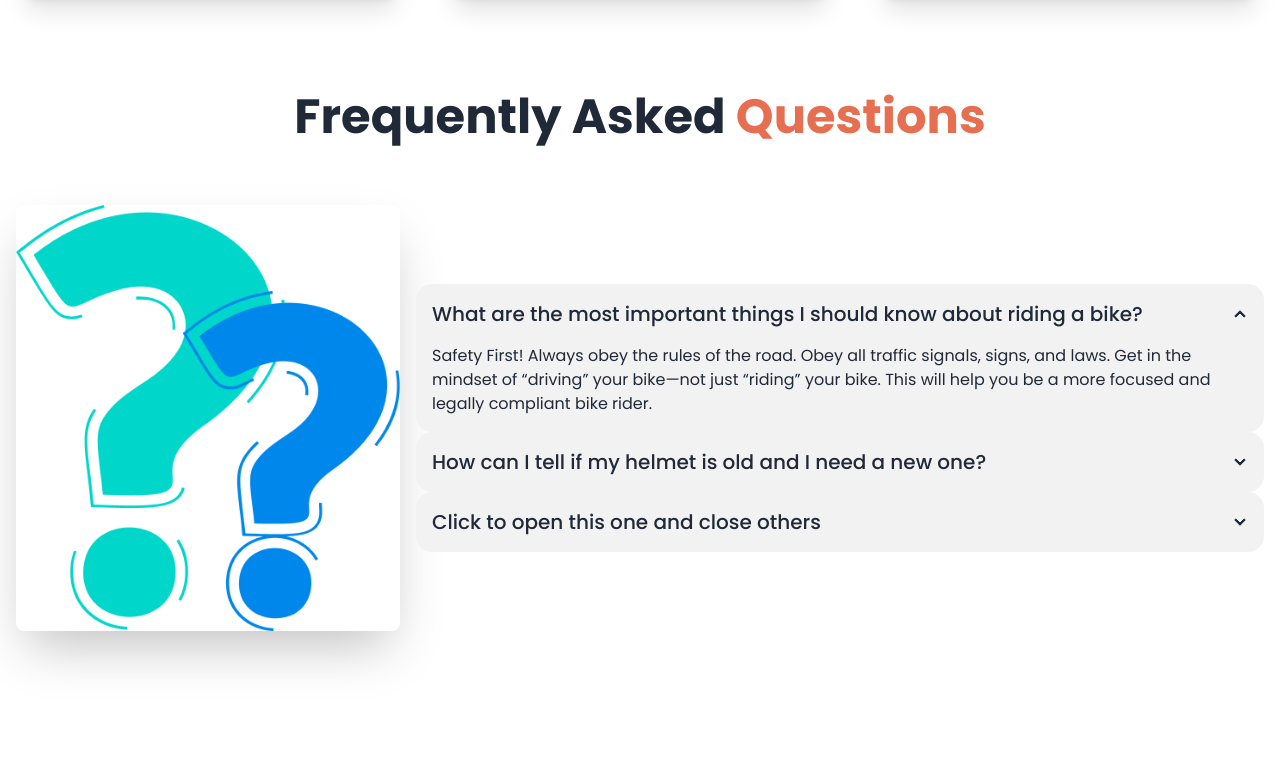
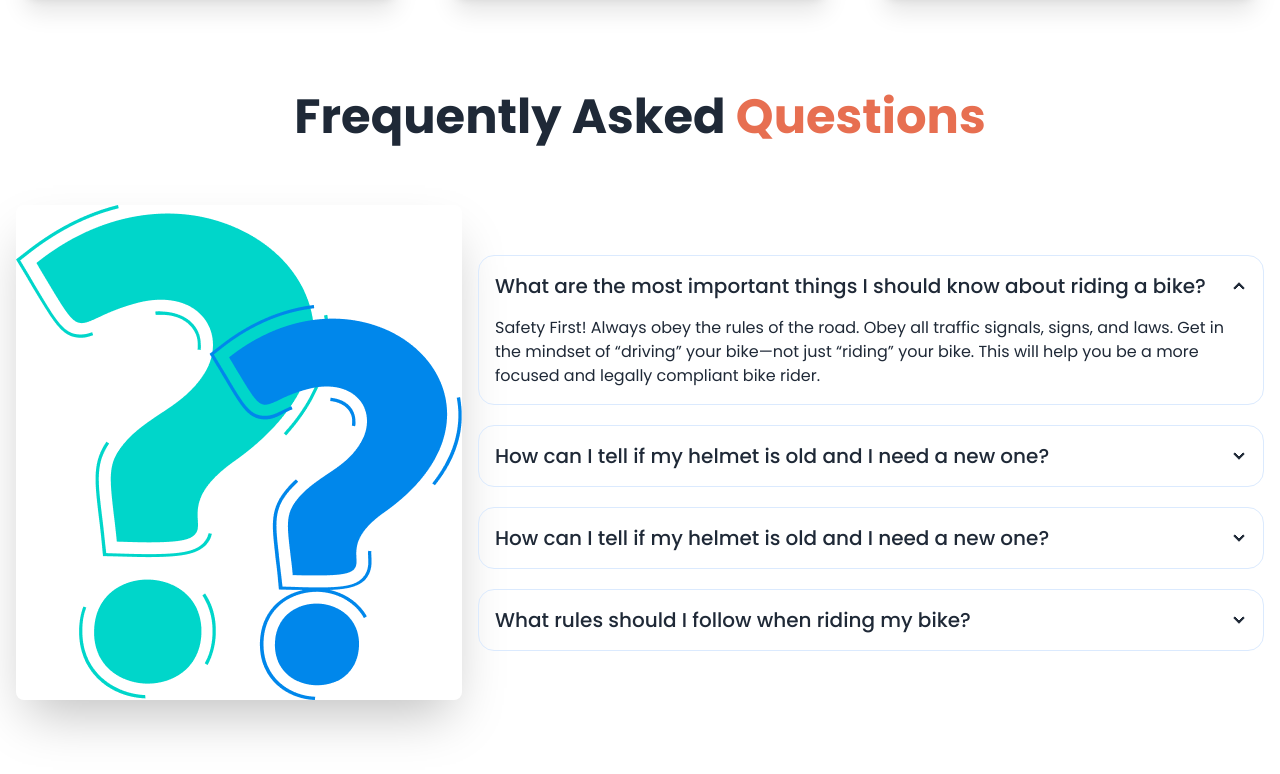
Before and after one commit to utshobiswas/Biker-Zone-with-Daisy-UI, a plain HTML site: page index.html in a window 1280 px wide. Shown: the part 1321-2095 px from the top of the page. Before the commit the page ends 2064 px from the top, so only its background shows below. Drawn offline with nearby package versions, Linux system fonts and the light colour scheme.

Commit message:
added FAQ  section

```diff
--- a/index.html
+++ b/index.html
@@ -171,13 +171,12 @@
                 <!-- card 1 -->
                 <div class="card bg-base-100 shadow-xl">
                     <figure>
-                      <img
-                        src="./images/others/latest1.png"
-                        alt="Shoes" />
+                        <img src="./images/others/latest1.png" alt="Shoes" />
                     </figure>
                     <div class="card-body">
                         <h2 class="card-title">Ducati XDIAVEL S-73</h2>
-                      <p>Lorem ipsum dolor sit amet, consectetur adipiscing elit. Lacus, fermentum amet faucibus sed id nisi lectus at.</p>
+                        <p>Lorem ipsum dolor sit amet, consectetur adipiscing elit. Lacus, fermentum amet faucibus sed
+                            id nisi lectus at.</p>
                         <div class="card-actions">
                             <button class="btn bg-bike-primary text-white">Read More</button>
                         </div>
@@ -186,13 +185,12 @@
                 <!-- card 2 -->
                 <div class="card bg-base-100 shadow-xl">
                     <figure>
-                      <img
-                        src="./images/others/latest2.png"
-                        alt="Shoes" />
+                        <img src="./images/others/latest2.png" alt="Shoes" />
                     </figure>
                     <div class="card-body">
                         <h2 class="card-title">Motorcycles & Scooters</h2>
-                      <p>Lorem ipsum dolor sit amet, consectetur adipiscing elit. Lacus, fermentum amet faucibus sed id nisi lectus at.</p>
+                        <p>Lorem ipsum dolor sit amet, consectetur adipiscing elit. Lacus, fermentum amet faucibus sed
+                            id nisi lectus at.</p>
                         <div class="card-actions">
                             <button class="btn bg-bike-primary text-white">Read More</button>
                         </div>
@@ -201,13 +199,12 @@
                 <!-- card 3 -->
                 <div class="card bg-base-100 shadow-xl">
                     <figure>
-                      <img
-                        src="./images/others/latest3.png"
-                        alt="Shoes" />
+                        <img src="./images/others/latest3.png" alt="Shoes" />
                     </figure>
                     <div class="card-body">
                         <h2 class="card-title">2021 Honda CBR500R</h2>
-                      <p>Lorem ipsum dolor sit amet, consectetur adipiscing elit. Lacus, fermentum amet faucibus sed id nisi lectus at.</p>
+                        <p>Lorem ipsum dolor sit amet, consectetur adipiscing elit. Lacus, fermentum amet faucibus sed
+                            id nisi lectus at.</p>
                         <div class="card-actions">
                             <button class="btn bg-bike-primary text-white">Read More</button>
                         </div>
@@ -217,35 +214,51 @@
         </section>
         <!-- FAQ Section -->
         <section class="my-24">
-            <h3 class="text-5xl font-bold text-center mb-12">Frequently Asked <span class="text-bike-primary">Questions</span></h3>
+            <h3 class="text-5xl font-bold text-center mb-12">Frequently Asked <span
+                    class="text-bike-primary">Questions</span></h3>
             <div class="hero">
                 <div class="hero-content flex-col lg:flex-row">
-                  <img
-                    src="./images/others/faq.png"
-                    class="max-w-sm rounded-lg shadow-2xl" />
-                 <div>
-                    <div class="collapse collapse-arrow bg-base-200">
+                    <img src="./images/others/faq.png" class="max-w-md rounded-lg shadow-2xl" />
+                    <div class="space-y-5">
+                        <div class="collapse collapse-arrow border border-blue-100">
                             <input type="radio" name="my-accordion-2" checked="checked" />
                             <div class="collapse-title text-xl font-medium">What are the most important things I should
                                 know about riding a bike?</div>
                             <div class="collapse-content">
-                          <p>Safety First! Always obey the rules of the road. Obey all traffic signals, signs, and laws. Get in the mindset of “driving” your bike—not just “riding” your bike. This will help you be a more focused and legally compliant bike rider. </p>
+                                <p>Safety First! Always obey the rules of the road. Obey all traffic signals, signs, and
+                                    laws. Get in the mindset of “driving” your bike—not just “riding” your bike. This
+                                    will help you be a more focused and legally compliant bike rider. </p>
                             </div>
                         </div>
-                      <div class="collapse collapse-arrow bg-base-200">
+                        <div class="collapse collapse-arrow border border-blue-100">
                             <input type="radio" name="my-accordion-2" />
-                        <div class="collapse-title text-xl font-medium">How can I tell if my helmet is old and I need a
+                            <div class="collapse-title text-xl font-medium">How can I tell if my helmet is old and I
+                                need a
                                 new one?</div>
                             <div class="collapse-content">
-                          <p>Safety First! Always obey the rules of the road. Obey all traffic signals, signs, and laws. Get in the mindset of “driving” your bike—not just “riding” your bike. This will help you be a more focused and legally compliant bike rider. </p>
+                                <p>Safety First! Always obey the rules of the road. Obey all traffic signals, signs, and
+                                    laws. Get in the mindset of “driving” your bike—not just “riding” your bike. This
+                                    will help you be a more focused and legally compliant bike rider. </p>
                             </div>
                         </div>
-                      <div class="collapse collapse-arrow bg-base-200">
+                        <div class="collapse collapse-arrow border border-blue-100">
                             <input type="radio" name="my-accordion-2" />
-                        <div class="collapse-title text-xl font-medium">Click to open this one and close others</div>
+                            <div class="collapse-title text-xl font-medium">How can I tell if my helmet is old and I
+                                need a new one?</div>
                             <div class="collapse-content">
-                          <p>Safety First! Always obey the rules of the road. Obey all traffic signals, signs, and laws. Get in the mindset of “driving” your bike—not just “riding” your bike. This will help you be a more focused and legally compliant bike rider. </p>
+                                <p>Safety First! Always obey the rules of the road. Obey all traffic signals, signs, and
+                                    laws. Get in the mindset of “driving” your bike—not just “riding” your bike. This
+                                    will help you be a more focused and legally compliant bike rider. </p>
                             </div>
+                        </div>
+                        <div class="collapse collapse-arrow border border-blue-100">
+                            <input type="radio" name="my-accordion-2" />
+                            <div class="collapse-title text-xl font-medium">What rules should I follow when riding
+                                my bike?</div>
+                            <div class="collapse-content">
+                                <p>Safety First! Always obey the rules of the road. Obey all traffic signals, signs,
+                                    and laws. Get in the mindset of “driving” your bike—not just “riding” your bike.
+                                    This will help you be a more focused and legally compliant bike rider. </p>
                             </div>
                         </div>
                     </div>
```
Lines whose indentation alone changed are shown as unchanged.
